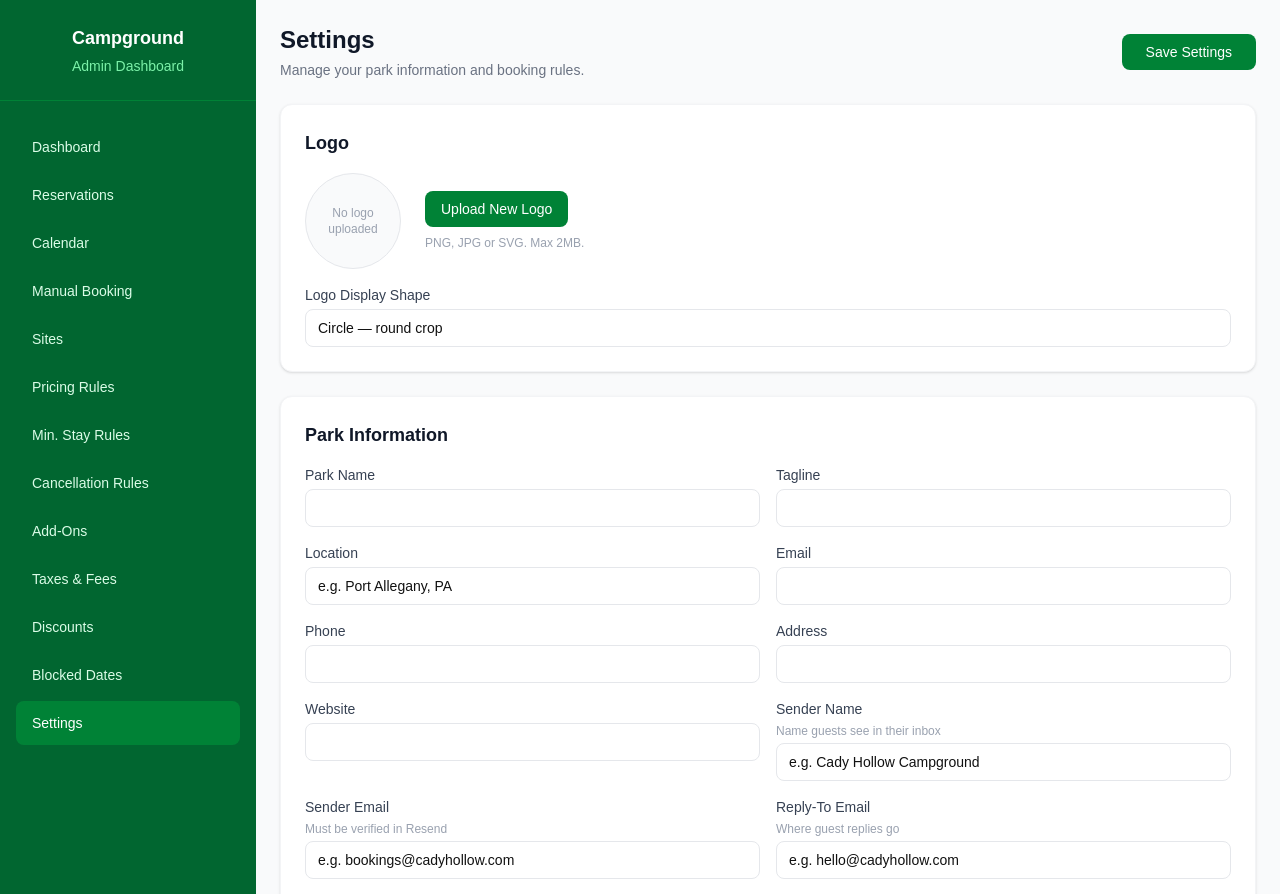
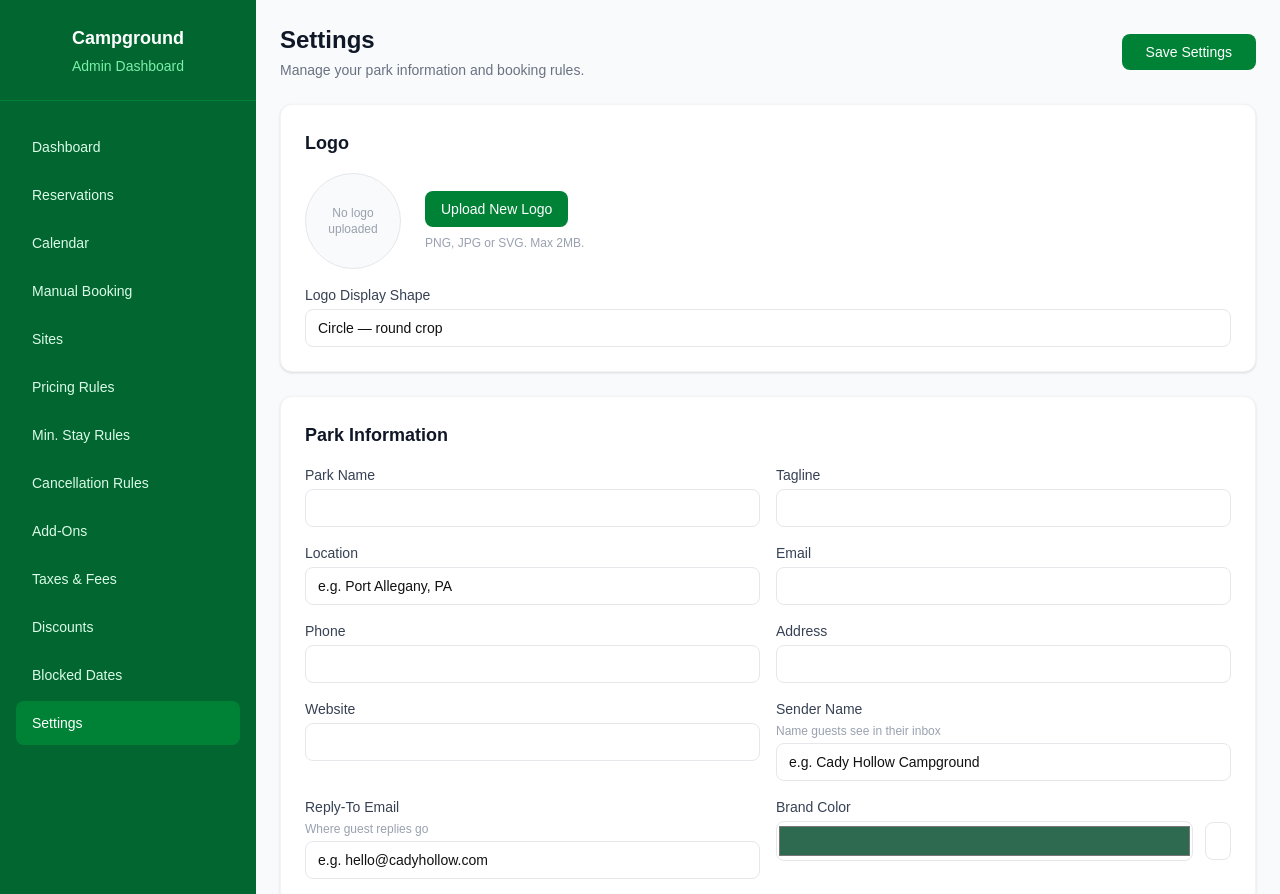
Before and after one commit to Cadyhollow/cady-hollow-reservations, a Next.js app: page /admin/settings in a window 1280 px wide. Shown: the top 894 px of the page. Built offline with nearby package versions, Linux system fonts and the light colour scheme; no server answers; the database is empty.

Commit message:
Gate sender email, custom sender, and site map toggle by plan

```diff
--- a/app/admin/settings/page.tsx
+++ b/app/admin/settings/page.tsx
@@ -46,6 +46,7 @@ export default function SettingsPage() {
   const [settingsId, setSettingsId] = useState(null)
   const [loading, setLoading] = useState(true)
   const [saving, setSaving] = useState(false)
+  const [plan, setPlan] = useState('trailhead')
   const [uploadingLogo, setUploadingLogo] = useState(false)
   const fileInputRef = useRef<HTMLInputElement>(null)
 
@@ -55,6 +56,7 @@ export default function SettingsPage() {
     const { data } = await supabase.from('settings').select('*').limit(1).single()
     if (data) {
       setSettingsId(data.id)
+      setPlan(data.plan || 'trailhead')
       setForm({
         park_name: data.park_name || '',
         park_tagline: data.park_tagline || '',
@@ -226,8 +228,16 @@ export default function SettingsPage() {
             <div><label className="block text-sm font-medium text-gray-700 mb-1">Address</label><input className="w-full border border-gray-200 rounded-lg px-3 py-2 text-sm" value={form.park_address} onChange={e => setForm({ ...form, park_address: e.target.value })} /></div>
             <div><label className="block text-sm font-medium text-gray-700 mb-1">Website</label><input className="w-full border border-gray-200 rounded-lg px-3 py-2 text-sm" value={form.park_website} onChange={e => setForm({ ...form, park_website: e.target.value })} /></div>
             <div><label className="block text-sm font-medium text-gray-700 mb-1">Sender Name</label><p className="text-xs text-gray-400 mb-1">Name guests see in their inbox</p><input className="w-full border border-gray-200 rounded-lg px-3 py-2 text-sm" placeholder="e.g. Cady Hollow Campground" value={form.sender_name} onChange={e => setForm({ ...form, sender_name: e.target.value })} /></div>
+
+            {/* Sender Email — Summit only */}
+            {plan === 'summit' && (
               <div><label className="block text-sm font-medium text-gray-700 mb-1">Sender Email</label><p className="text-xs text-gray-400 mb-1">Must be verified in Resend</p><input type="email" className="w-full border border-gray-200 rounded-lg px-3 py-2 text-sm" placeholder="e.g. bookings@cadyhollow.com" value={form.sender_email} onChange={e => setForm({ ...form, sender_email: e.target.value })} /></div>
+            )}
+
             <div><label className="block text-sm font-medium text-gray-700 mb-1">Reply-To Email</label><p className="text-xs text-gray-400 mb-1">Where guest replies go</p><input type="email" className="w-full border border-gray-200 rounded-lg px-3 py-2 text-sm" placeholder="e.g. hello@cadyhollow.com" value={form.reply_to_email} onChange={e => setForm({ ...form, reply_to_email: e.target.value })} /></div>
+
+            {/* Use Custom Sender — Summit only */}
+            {plan === 'summit' && (
               <div className="md:col-span-2 flex items-center justify-between p-4 bg-gray-50 rounded-lg border border-gray-200">
                 <div>
                   <p className="text-sm font-medium text-gray-900">Use Custom Sender</p>
@@ -240,9 +250,13 @@ export default function SettingsPage() {
                     style={{ transform: form.use_custom_sender ? 'translateX(28px)' : 'translateX(0px)' }} />
                 </button>
               </div>
+            )}
+
             <div><label className="block text-sm font-medium text-gray-700 mb-1">Brand Color</label><div className="flex items-center gap-3"><input type="color" className="w-12 h-10 rounded border border-gray-200 cursor-pointer" value={form.accent_color} onChange={e => setForm({ ...form, accent_color: e.target.value })} /><input className="flex-1 border border-gray-200 rounded-lg px-3 py-2 text-sm font-mono" value={form.accent_color} onChange={e => setForm({ ...form, accent_color: e.target.value })} /></div></div>
           </div>
 
+          {/* Show Site Map — Ridgeline and Summit only */}
+          {['ridgeline', 'summit'].includes(plan) && (
             <div className="mt-4 pt-4 border-t border-gray-100 flex items-center justify-between">
               <div>
                 <p className="text-sm font-medium text-gray-700">Show Site Map</p>
@@ -255,6 +269,7 @@ export default function SettingsPage() {
                   style={{ transform: form.show_site_map ? 'translateX(28px)' : 'translateX(0px)' }} />
               </button>
             </div>
+          )}
         </div>
 
         {/* Booking Rules */}
@@ -356,10 +371,6 @@ export default function SettingsPage() {
           </div>
         </div>
 
-
-
-
-
       </div>
 
       <div className="border-t border-gray-200 pt-6 mt-6">
```
Lines whose indentation alone changed are shown as unchanged.
